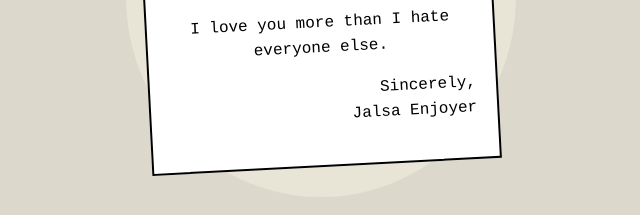
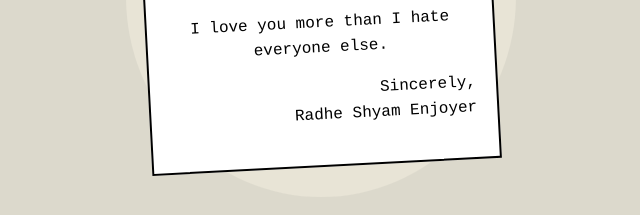
Before and after one commit to raghuthallisetty/Vday1, a plain HTML site: page index.html in a window 1280 px wide. Shown: the part 489-704 px from the top of the page, 319-959 px from the left. Drawn offline with Linux system fonts and the light colour scheme.

Commit message:
Change signature from Jalsa Enjoyer to Radhe Shyam Enjoyer

```diff
--- a/index.html
+++ b/index.html
@@ -55,7 +55,7 @@
         <p>I love you more than I hate everyone else.</p>
         <p style="text-align:right;">
             Sincerely,<br>
-            Jalsa Enjoyer
+            Radhe Shyam Enjoyer
         </p>
     </div>
 
```
